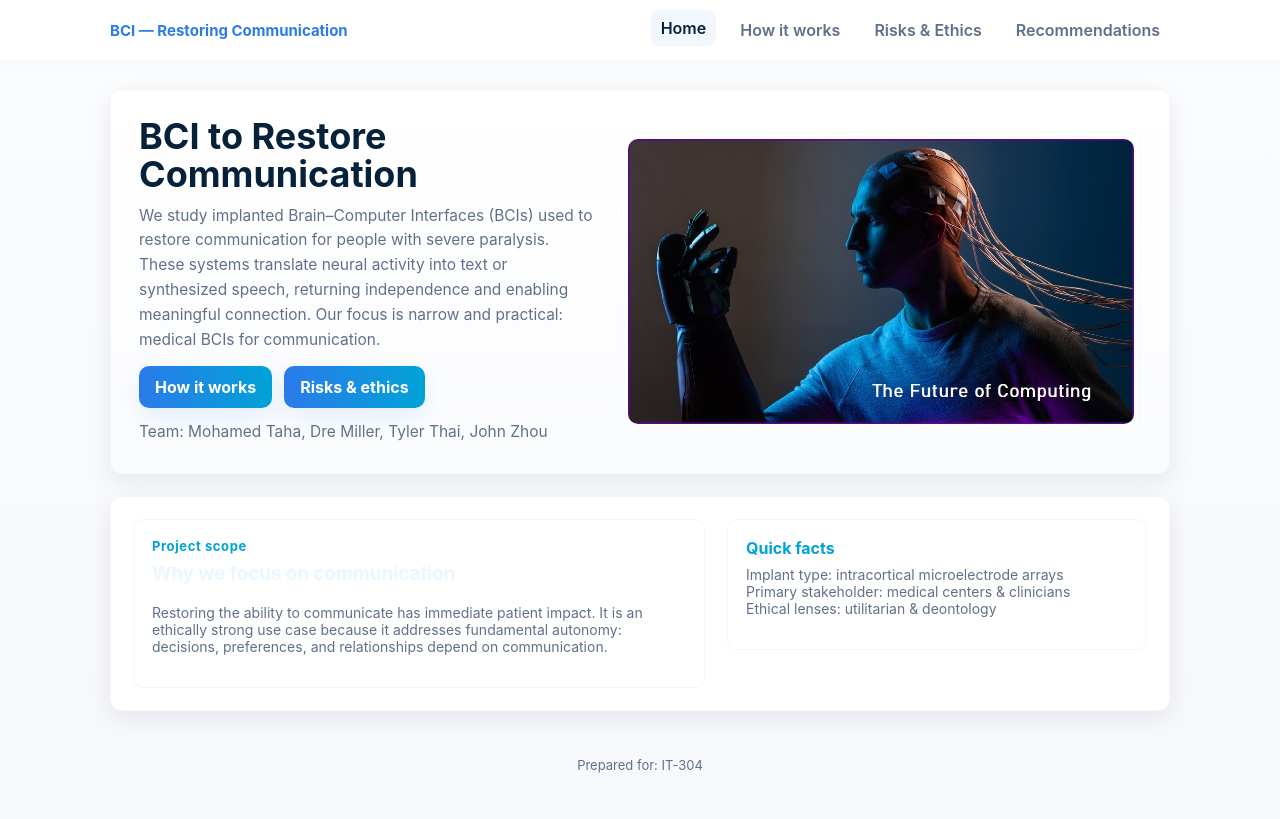
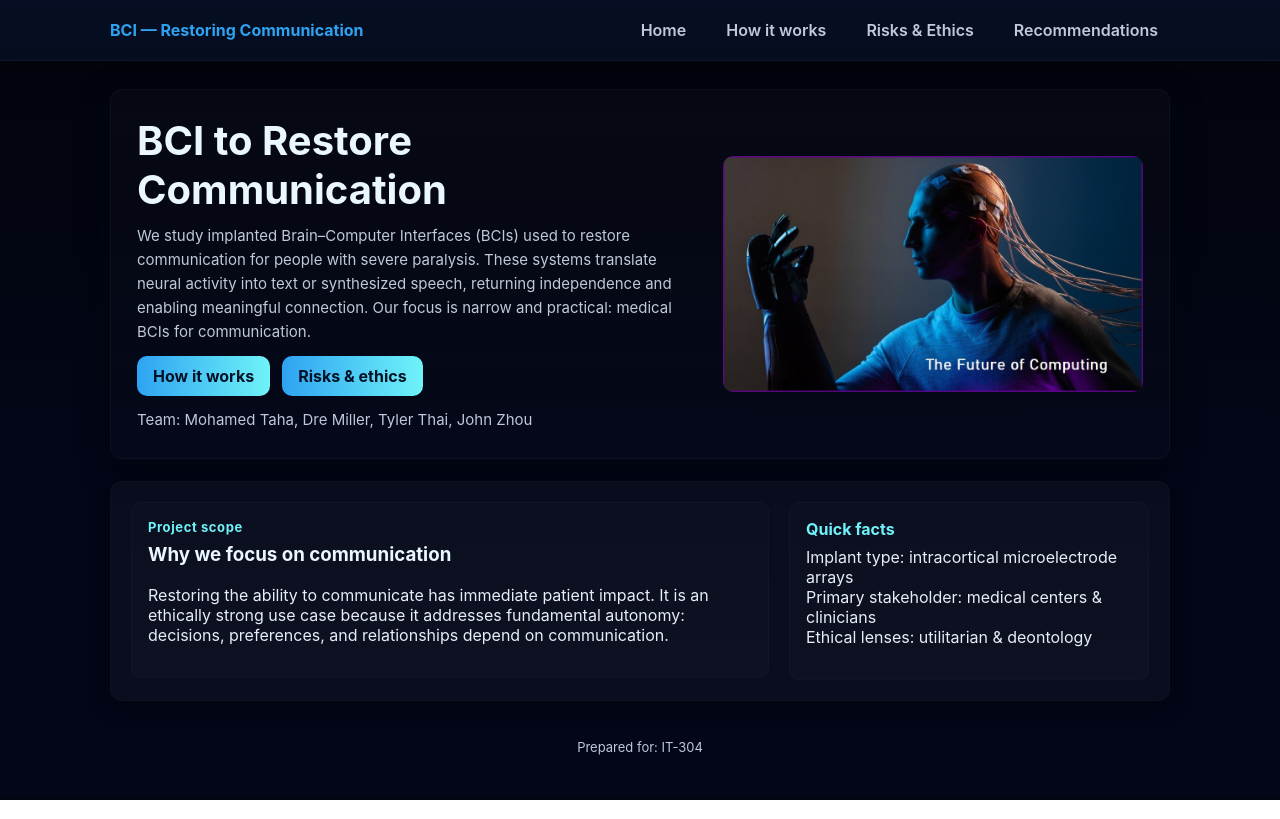
Before and after one commit to Mohamed-MT/BCI-Final-Project, a plain HTML site: page index.html in a window 1280 px wide. Drawn offline with Linux system fonts and the light colour scheme.

Commit message:
Update style.css

```diff
--- a/style.css
+++ b/style.css
@@ -1,143 +1,52 @@
-/* style.css — Light Professional theme for BCI site */
+/* style.css — Dark Tech theme for BCI site */
 :root{
-  --bg:#ffffff;
-  --panel:#f6f8fb;
-  --accent:#2b7be9;
-  --accent-2:#00a3d7;
-  --muted:#61708a;
-  --card:#ffffff;
+  --bg:#020617;
+  --panel: rgba(255,255,255,0.03);
+  --accent:#2EA3F2;
+  --accent-2:#6FF3F8;
+  --muted:#BFC9D9;
   --radius:12px;
   --max-width:1100px;
-  --shadow: 0 8px 24px rgba(20,30,60,0.08);
-  --font-sans: "Inter", system-ui, -apple-system, "Segoe UI", Roboto, "Helvetica Neue", Arial;
 }
 
 * { box-sizing: border-box; }
-html,body { margin:0; font-family:var(--font-sans); color:#0b2238; background:linear-gradient(180deg,#fbfcfe 0%,#f6f8fb 100%); -webkit-font-smoothing:antialiased; -moz-osx-font-smoothing:grayscale; }
+html,body { margin:0; font-family: "Inter", system-ui, -apple-system, "Segoe UI", Roboto, Arial; background: linear-gradient(180deg,#02040b 0%, var(--bg) 60%); color:#e6eef9; -webkit-font-smoothing:antialiased; }
 .container { max-width: var(--max-width); margin: 28px auto; padding: 0 20px; }
 
 /* NAV */
 nav.topbar {
-  position: sticky; top:0; z-index:80;
-  background: #ffffff;
-  border-bottom:1px solid rgba(16,24,40,0.04);
-  box-shadow: 0 4px 18px rgba(16,24,40,0.02);
+  position: sticky; top: 0; z-index: 60; backdrop-filter: blur(6px);
+  background: linear-gradient(180deg, rgba(6,16,37,0.9), rgba(6,16,37,0.75));
+  border-bottom: 1px solid rgba(255,255,255,0.03);
 }
-.nav-inner { display:flex; align-items:center; justify-content:space-between; padding:12px 20px; max-width:var(--max-width); margin:0 auto; gap:12px;}
-.brand { display:flex; gap:12px; align-items:center; color:var(--accent); font-weight:700; font-size:15px; }
-.links { display:flex; gap:14px; align-items:center; }
-.links a { color:var(--muted); text-decoration:none; padding:8px 10px; border-radius:8px; font-weight:600; transition: all .14s ease; }
-.links a.active, .links a:hover { color:#09223b; background: rgba(43,123,233,0.06); transform: translateY(-2px); }
+.nav-inner { display:flex; align-items:center; justify-content:space-between; padding:12px 20px; max-width:var(--max-width); margin:0 auto; }
+.brand { display:flex; gap:10px; align-items:center; color:var(--accent); font-weight:700; }
+.links { display:flex; gap:16px; }
+.links a { color:var(--muted); text-decoration:none; padding:8px 12px; border-radius:10px; font-weight:600; transition: all .15s; }
+.links a:hover { color:#fff; background: linear-gradient(90deg, rgba(46,163,242,0.08), rgba(111,243,248,0.03)); transform: translateY(-2px); }
 
 /* HERO */
-.hero {
-  margin-top:22px;
-  display:grid;
-  grid-template-columns: 1fr 520px;
-  gap:28px;
-  align-items:center;
-  padding:28px;
-  border-radius: var(--radius);
-  background: linear-gradient(180deg, #ffffff, #fbfcfe);
-  border:1px solid rgba(16,24,40,0.03);
-  box-shadow: var(--shadow);
-}
-.hero .left h1 { font-size: clamp(24px, 3.6vw, 36px); margin:0 0 10px 0; color:#06213a; line-height:1.05; }
-.hero .left p { margin:0; color:var(--muted); font-size:15.5px; line-height:1.6; max-width:720px; }
-.cta-row { display:flex; gap:12px; margin-top:14px; }
-.btn {
-  background: linear-gradient(90deg, var(--accent), var(--accent-2));
-  color: white; padding:11px 16px; border-radius:10px; font-weight:700; text-decoration:none;
-  box-shadow: 0 8px 24px rgba(43,123,233,0.12);
-}
-
-/* HERO image styling */
-.hero .art { display:flex; align-items:center; justify-content:center; padding:6px; border-radius:12px; background: linear-gradient(180deg,#fff,#fbfdff); border:1px solid rgba(16,24,40,0.02); }
-.hero .art img { width:100%; height:auto; border-radius:10px; display:block; object-fit:cover; }
+.hero { margin-top:22px; display:grid; grid-template-columns: 1fr 420px; gap:26px; align-items:center; padding:26px; border-radius: var(--radius); background: linear-gradient(180deg, rgba(255,255,255,0.02), rgba(255,255,255,0.01)); border:1px solid rgba(255,255,255,0.03); box-shadow: 0 10px 30px rgba(1,6,12,0.6); }
+.hero h1 { font-size: clamp(26px, 4vw, 40px); margin:0 0 10px 0; color:#eaf7ff; }
+.hero p { margin:0; color:var(--muted); font-size:15px; line-height:1.6; max-width:720px; }
+.cta-row { display:flex; gap:12px; margin-top:12px; }
+.btn { background: linear-gradient(90deg, var(--accent), var(--accent-2)); color:#021226; padding:10px 16px; border-radius:10px; font-weight:700; text-decoration:none; }
 
 /* SECTIONS */
-.section { margin-top:22px; padding:22px; background: var(--card); border-radius:12px; border:1px solid rgba(16,24,40,0.03); box-shadow: var(--shadow); }
-.grid-2 { display:grid; grid-template-columns: 1fr 420px; gap:22px; align-items:start; }
-.card { background: #ffffff; padding:18px; border-radius:10px; border:1px solid rgba(16,24,40,0.03); }
+.section { margin-top:22px; padding:20px; background: var(--panel); border-radius:12px; border:1px solid rgba(255,255,255,0.02); box-shadow: 0 6px 20px rgba(1,6,12,0.5); }
+.grid-2 { display:grid; grid-template-columns: 1fr 360px; gap:20px; align-items:start; }
+.card { background: linear-gradient(180deg, rgba(255,255,255,0.01), rgba(255,255,255,0.02)); padding:16px; border-radius:10px; border:1px solid rgba(255,255,255,0.02); }
 .kicker { color:var(--accent-2); font-weight:700; font-size:13px; letter-spacing:0.6px; }
 
-/* larger content image */
-.content-img { width:100%; max-height:420px; border-radius:10px; object-fit:cover; margin-top:12px; border:1px solid rgba(16,24,40,0.03); }
+/* IMAGES */
+.hero img, .card img, .art img { width:100%; border-radius:10px; display:block; }
 
-/* cards grid for recommendations */
-.cards-grid { display:grid; grid-template-columns: repeat(2, 1fr); gap:16px; margin-top:14px; }
+/* FOOTER */
+.footer { margin-top:22px; padding:16px; text-align:center; color:var(--muted); font-size:13px; }
 
-/* small muted text */
-.muted { color:var(--muted); font-size:14px; }
-
-/* footer */
-.footer { margin-top:28px; padding:18px; text-align:center; color:var(--muted); font-size:13px; }
-
-/* responsive */
-@media (max-width:1100px){
-  .hero { grid-template-columns: 1fr; padding:18px; }
+/* RESPONSIVE */
+@media (max-width:980px){
+  .hero { grid-template-columns: 1fr; }
   .grid-2 { grid-template-columns: 1fr; }
-  .cards-grid { grid-template-columns: 1fr; }
   .links { display:none; }
 }
-index.html — Home (replace file content)
-html
-Copy code
-<!doctype html>
-<html lang="en">
-<head>
-  <meta charset="utf-8"><meta name="viewport" content="width=device-width,initial-scale=1">
-  <title>BCI Final Project — Home</title>
-  <link rel="stylesheet" href="style.css">
-</head>
-<body>
-  <nav class="topbar">
-    <div class="nav-inner container">
-      <div class="brand">BCI — Restoring Communication</div>
-      <div class="links">
-        <a class="active" href="index.html">Home</a>
-        <a href="how-it-works.html">How it works</a>
-        <a href="ethics.html">Risks & Ethics</a>
-        <a href="recommendations.html">Recommendations</a>
-      </div>
-    </div>
-  </nav>
-
-  <main class="container">
-    <section class="hero" aria-label="Hero">
-      <div class="left">
-        <h1>BCI to Restore Communication</h1>
-        <p>We focus on implanted Brain–Computer Interfaces (BCIs) that restore communication for people with severe paralysis. These systems translate neural signals into text or synthesized speech, returning independence and enabling meaningful decision-making. This site explains how the technology works, the ethical trade-offs, and precise steps medical institutions should take to adopt BCI responsibly.</p>
-
-        <div class="cta-row">
-          <a class="btn" href="how-it-works.html">How it works</a>
-          <a class="btn" href="ethics.html">Risks & ethics</a>
-        </div>
-
-        <p class="muted" style="margin-top:14px;">Prepared by — Mohamed Taha, Dre Miller, Tyler Thai, John Zhou</p>
-      </div>
-
-      <div class="art" aria-hidden>
-        <img src="bci-hero.jpg" alt="Illustration of brain-computer interface">
-      </div>
-    </section>
-
-    <section class="section" aria-labelledby="scope">
-      <div class="grid-2">
-        <div class="card">
-          <div class="kicker">Project scope</div>
-          <h3 style="margin-top:8px;color:#06213a;">Why focus on communication</h3>
-          <p class="muted">Restoring communication is a narrow, high-impact use of BCI: it directly addresses autonomy and human dignity. Our analysis centers on clinical implementation, safety, privacy, and actionable policies for hospitals.</p>
-        </div>
-
-        <aside class="card">
-          <h4 style="margin:0;color:var(--accent-2);">Quick facts</h4>
-          <p class="muted" style="margin-top:8px;">Implant: intracortical microelectrode arrays<br>Primary stakeholder: medical institutions<br>Ethical lenses: utilitarian & deontology</p>
-        </aside>
-      </div>
-    </section>
-
-    <div class="footer">Prepared for: IT & Society — BCI Final Project</div>
-  </main>
-</body>
-</html>
```
